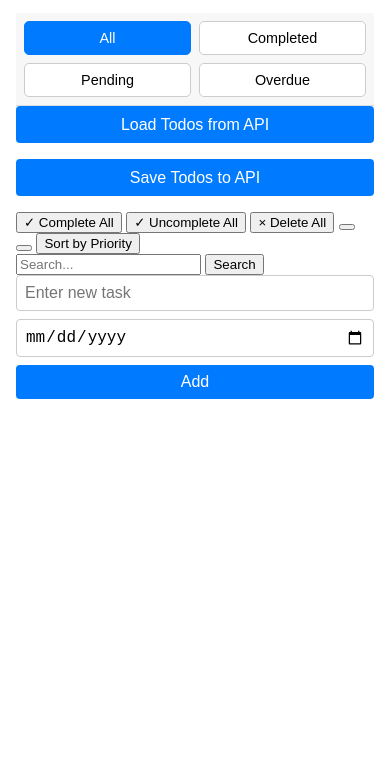
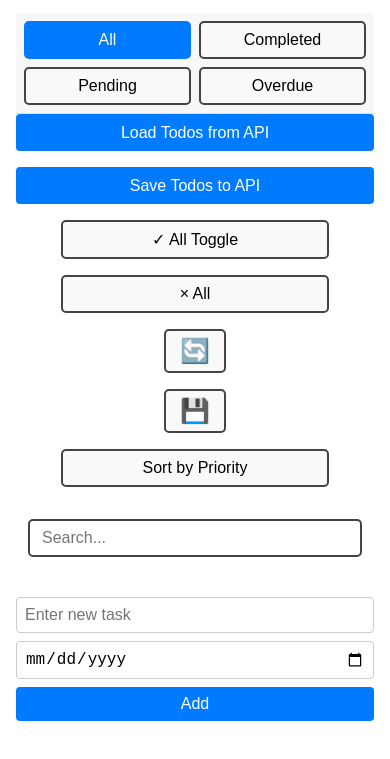
Before and after one commit to Josheirma/advanced-to-do-list, a plain HTML site: page index.html in a window 390 px wide. Shown: the part 47-806 px from the top of the page. Drawn offline with Linux system fonts and the light colour scheme.

Commit message:
Responsive layout done.

```diff
--- a/index.html
+++ b/index.html
@@ -9,16 +9,16 @@
   <body>
     <h1>Advanced To-Do List</h1>
     <div class="filter-bar">
-      <button id="filterall" class="filter-btn active" data-filter="all">
+      <button id="filterall" class="regular-btn active" data-filter="all">
         All
       </button>
-      <button id="filtercomplete" class="filter-btn" data-filter="completed">
+      <button id="filtercomplete" class="regular-btn" data-filter="completed">
         Completed
       </button>
-      <button id="filterpending" class="filter-btn" data-filter="pending">
+      <button id="filterpending" class="regular-btn" data-filter="pending">
         Pending
       </button>
-      <button id="filteroverdue" class="filter-btn" data-filter="pending">
+      <button id="filteroverdue" class="regular-btn" data-filter="pending">
         Overdue
       </button>
     </div>
@@ -29,26 +29,25 @@
       Save Todos to API
     </button>
 
-    <button class="complete-all-btn" title="Complete All">
-      ✓ Complete All
+    <div class = "buttons-container">
+    <button class="regular-btn" title="Complete All">
+      ✓ All Toggle
     </button>
 
-    <button class="unomplete-all-btn" title="unComplete All">
-      ✓ Uncomplete All
-    </button>
+    <button class="regular-btn" title="Delete All">× All</button>
 
-    <button class="delete-all-btn" title="Delete All">× Delete All</button>
+    <button id="load-btn" title="Load from localStorage" style="font-size: 24px;">🔄</button>
+    <button id="save-btn" title="Save to localStorage" style="font-size: 24px;">💾</button>
 
-    <button id="loadLocalBtn"aria-label="Load Todos from Local Storage"></button>
-    <button id="saveLocalBtn" aria-label="Save Todos to Local Storage"></button>
-
-    <button id="sort-priority-btn">Sort by Priority</button>
+    <button id="sort-priority-btn" class = "regular-btn" >Sort by Priority</button>
+    </div>
     <div>
       <form id="search-form">
         <input type="text" id="search-input" placeholder="Search..." />
-        <button type="submit">Search</button>
+
       </form>
     </div>
+
 
     <!-- Form to add new to-dos with optional due date -->
     <form id="todo-form">
--- a/styles.css
+++ b/styles.css
@@ -6,6 +6,70 @@ body {
   padding: 0 1rem;
   box-sizing: border-box;
 }
+
+
+/*buttons*/
+.buttons-container {
+  display: flex;
+  flex-direction: column;
+  align-items: center;
+  gap: 16px;               /* vertical spacing between buttons */
+  margin-bottom: 2rem;     /* space below buttons */
+  padding: 0 12px;
+}
+
+button.regular-btn,
+button#load-btn,
+button#save-btn,
+button#sort-priority-btn {
+  width: 80%;
+  max-width: 320px;
+  font-size: 16px;
+  padding: 8px 14px;
+  border: 2px solid #444;
+  border-radius: 5px;
+  background-color: #f9f9f9;
+  cursor: pointer;
+  transition: background-color 0.3s ease;
+}
+
+button#load-btn,
+button#save-btn {
+  font-size: 24px;
+  min-width: 50px;
+  width: auto;            /* icon buttons sized by content */
+  max-width: none;
+  padding: 6px 14px;
+}
+
+button.regular-btn:hover,
+button#load-btn:hover,
+button#save-btn:hover,
+button#sort-priority-btn:hover {
+  background-color: #ddd;
+}
+
+#search-form {
+  max-width: 100%;
+  width: 100%;
+  padding: 0 12px;
+  margin: 0 auto 2.5rem auto; /* center + vertical padding below search */
+  box-sizing: border-box;
+}
+
+#search-input {
+  width: 100%;
+  padding: 8px 12px;
+  font-size: 16px;
+  border: 2px solid #444;
+  border-radius: 5px;
+  box-sizing: border-box;
+}
+
+
+
+
+/*------*/
 
 h1 {
   text-align: center;
@@ -25,7 +89,7 @@ h1 {
   border-bottom: 1px solid #ddd;
 }
 
-.filter-btn {
+.regular-btn {
   flex: 1 1 45%; /* two buttons per row on small screens */
   padding: 0.5rem 0.75rem;
   font-size: 0.9rem;
@@ -36,11 +100,11 @@ h1 {
   transition: background-color 0.2s;
 }
 
-.filter-btn:hover {
+.regular-btn:hover {
   background-color: #eee;
 }
 
-.filter-btn.active {
+.regular-btn.active {
   background-color: #007bff;
   color: white;
   border-color: #007bff;
@@ -240,7 +304,31 @@ button.delete-btn:hover {
 
 /* Medium screens (tablets) and up */
 @media (min-width: 480px) {
-  .filter-btn {
+  /*buttons*/
+
+  .buttons-container {
+    flex-direction: row;
+    justify-content: center;
+    flex-wrap: wrap;
+    max-width: 100%;
+    padding: 0 16px;
+    gap: 12px 16px; /* vertical gap 12px, horizontal 16px */
+  }
+
+  button.regular-btn,
+  button#sort-priority-btn {
+    width: auto;
+    min-width: 110px;
+  }
+
+  button#load-btn,
+  button#save-btn {
+    min-width: 50px;
+  }
+
+  /**/
+
+  .regular-btn {
     flex: 0 1 auto; /* shrink to fit content */
     font-size: 1rem;
     padding: 0.5rem 1rem;
@@ -301,12 +389,30 @@ button.delete-btn:hover {
     font-size: 2rem;
   }
 
+  /**/
+
+  .buttons-container {
+    max-width: 700px;
+    margin-left: auto;
+    margin-right: auto;
+    padding: 0 24px;
+    gap: 16px 24px; /* vertical gap 16px, horizontal 24px */
+  }
+
+  #search-form {
+    max-width: 400px;
+    padding: 0;
+  }
+
+  /**/
+
+
   .filter-bar {
     justify-content: flex-start;
     padding: 0.75rem 1rem;
   }
 
-  .filter-btn {
+  .regular-btn {
     margin-right: 0.5rem;
   }
 
```
